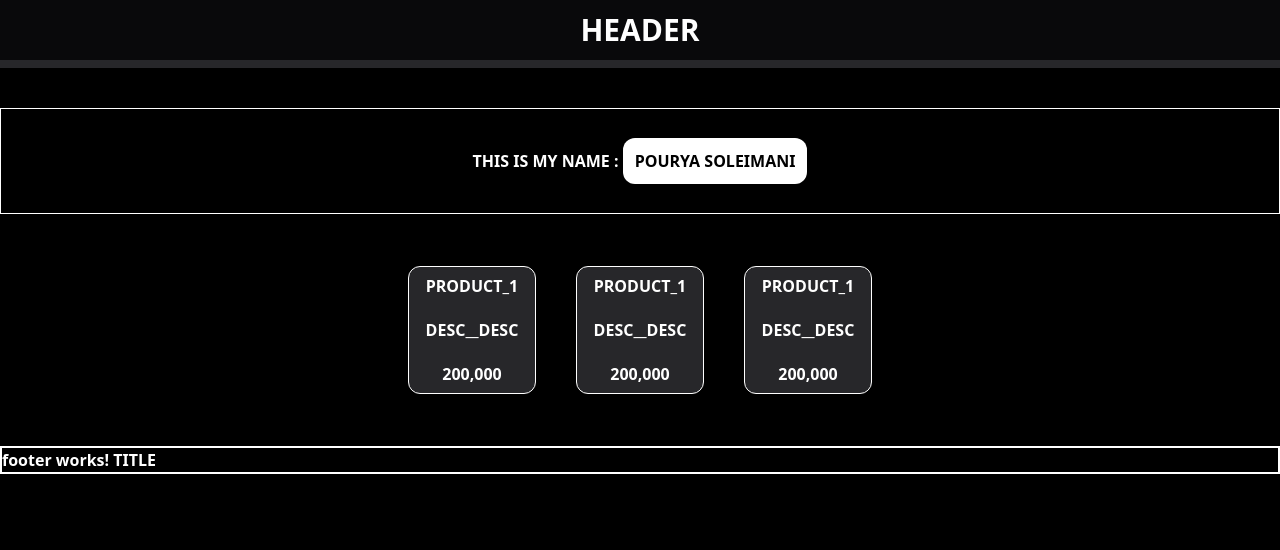
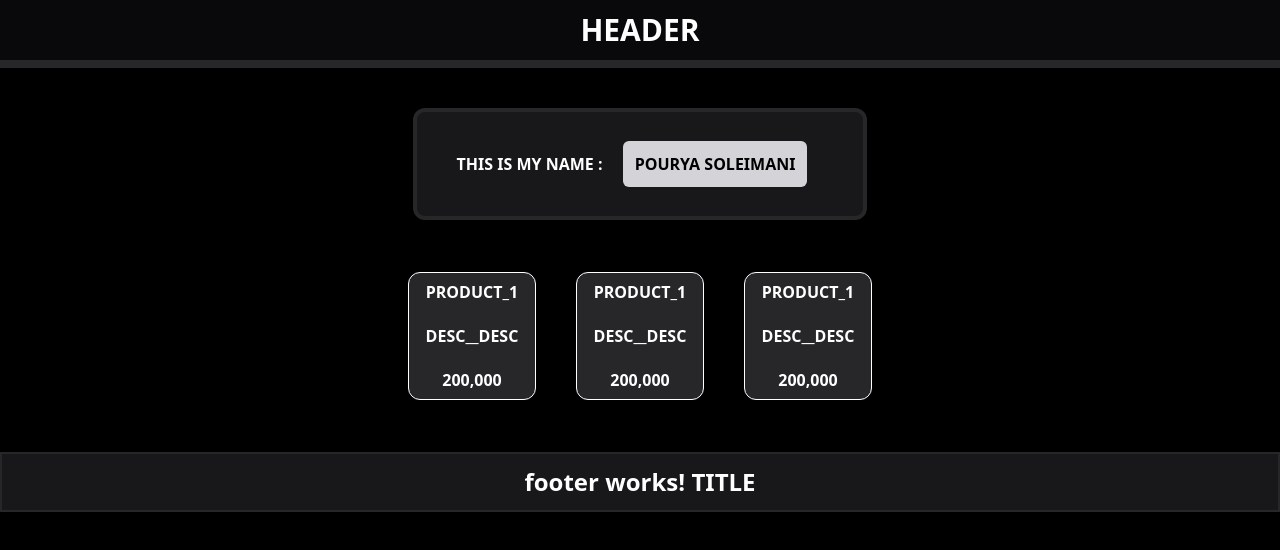
Before and after one commit to PouryaSoleimani/ANGULAR__TRAINING, an Angular app: page / in a window 1280 px wide. Shown: the top 550 px of the page. Built offline with nearby package versions, Linux system fonts and the light colour scheme.

Commit message:
ANGULAR__TRAINING ==> COMPONENTS

```diff
--- a/src/app/Footer/footer.html
+++ b/src/app/Footer/footer.html
@@ -1 +1,3 @@
-<p class="text-white border-2">footer works! {{title}}</p>
+<p class="text-white border-2 py-3 text-2xl font-black text-center bg-zinc-900 border-zinc-800">
+  footer works! {{title}}
+</p>
--- a/src/app/app.html
+++ b/src/app/app.html
@@ -1,9 +1,9 @@
 <!--^ APP HTML --------------------------------------------------------------------------->
 <main class="w-screen h-screen items-center justify-between bg-black text-white font-bold">
   <HeaderComponent />
-  <div class="border my-10 p-10 flex items-center justify-center">
+  <div class="border-4 w-fit mx-auto bg-zinc-900 rounded-xl border-zinc-800 my-10 p-10 flex items-center justify-center">
     <h2> THIS IS MY NAME :
-      <span class="bg-white  text-black p-3 rounded-xl">{{name}}</span>
+      <span class="bg-zinc-300 mx-4 text-black p-3 rounded-md">{{name}}</span>
     </h2>
   </div>
   <div class="flex items-center justify-center gap-10 pb-10">
```
